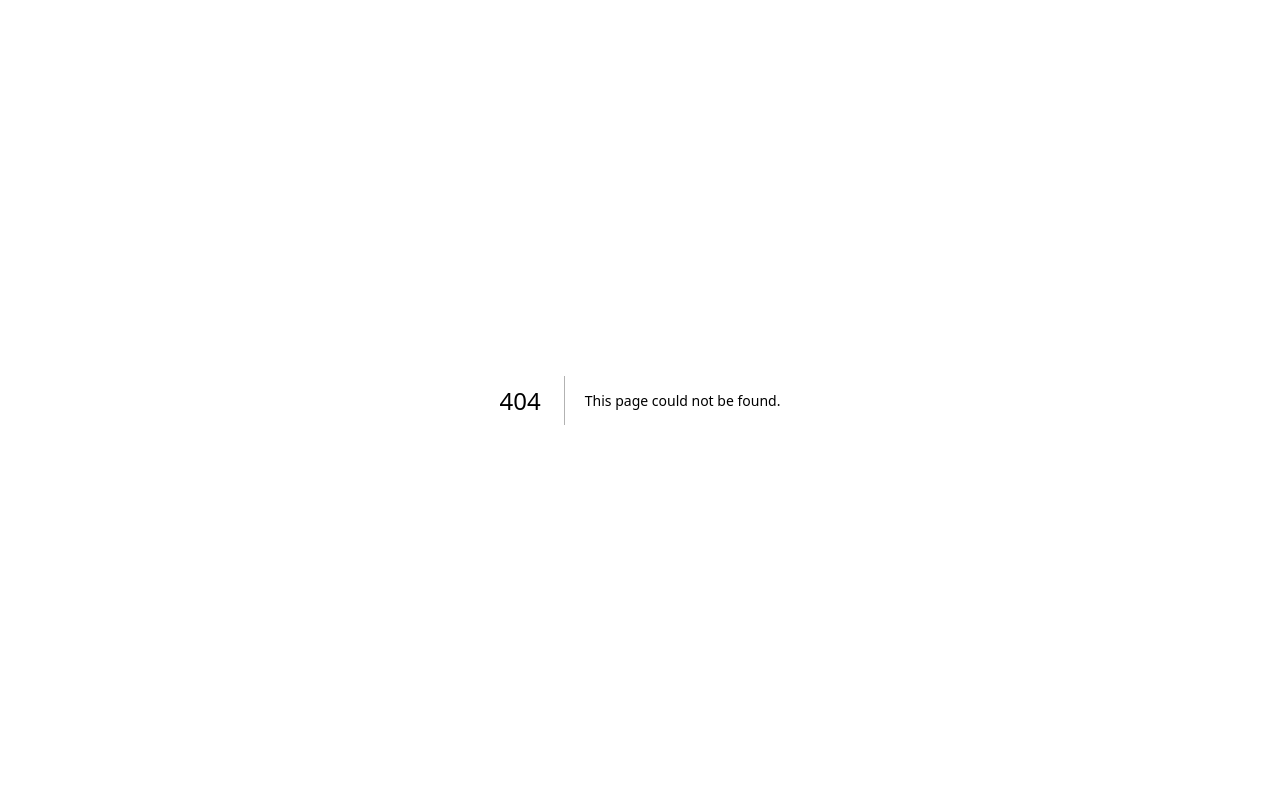
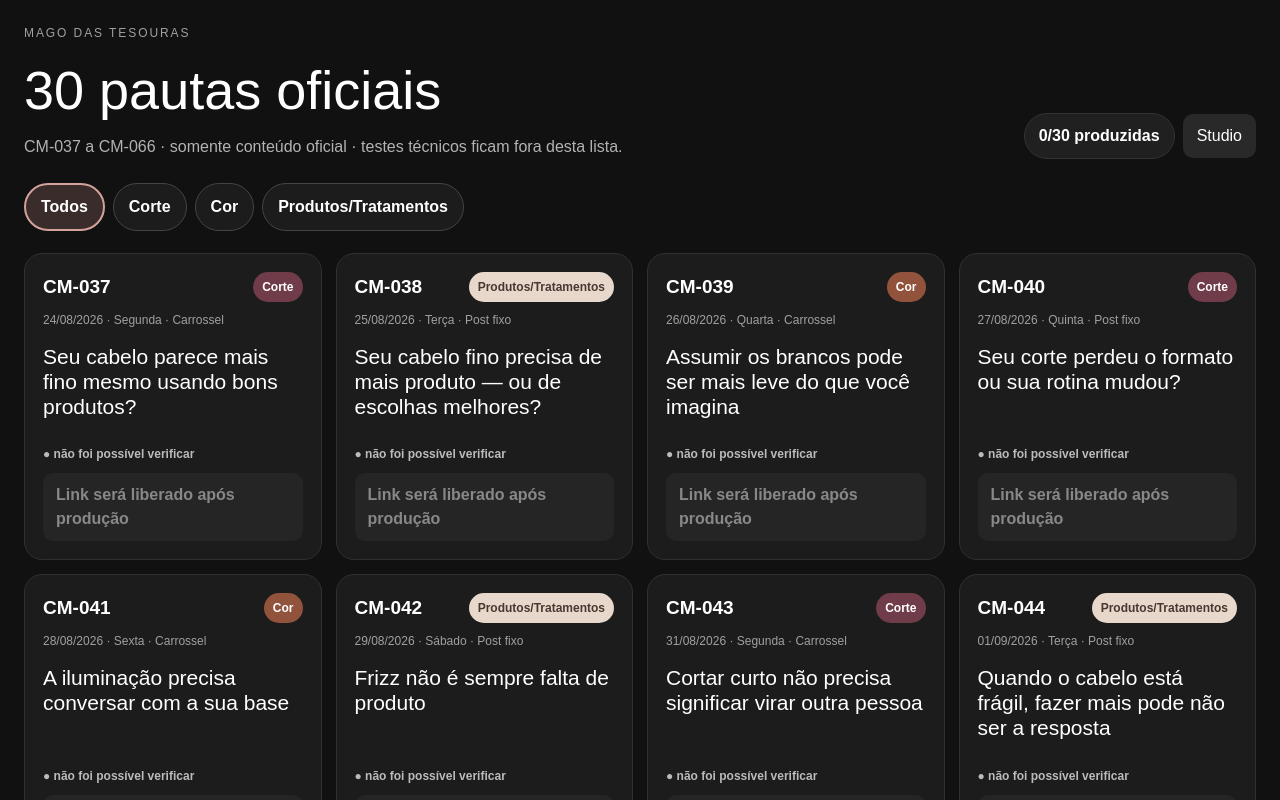
Before and after one commit to ninoaztec-code/gerador-carrossel, a Next.js app: page /pautas in a window 1280 px wide. Before the commit this address had no page. Shown: the top 800 px of the page. Built offline with nearby package versions, Linux system fonts and the light colour scheme; no server answers; a web font is replaced by a local one.

Commit message:
feat: add official 30-pauta content hub

```diff
--- /dev/null
+++ b/app/pautas/page.tsx
@@ -0,0 +1,89 @@
+"use client";
+
+import Link from "next/link";
+import { useEffect, useMemo, useState } from "react";
+import { OFFICIAL_PAUTAS, type OfficialPauta } from "@/lib/officialPautas";
+
+type ProjectStatus = "checking" | "ready" | "missing" | "error";
+
+function formatDate(value: string) {
+  const [year, month, day] = value.split("-");
+  return `${day}/${month}/${year}`;
+}
+
+function badgeStyle(category: OfficialPauta["category"]) {
+  if (category === "Corte") return { background: "#703C49", color: "#fff" };
+  if (category === "Cor") return { background: "#92533D", color: "#fff" };
+  return { background: "#E7D8CB", color: "#493731" };
+}
+
+export default function PautasPage() {
+  const [status, setStatus] = useState<Record<string, ProjectStatus>>(() => Object.fromEntries(OFFICIAL_PAUTAS.map((item) => [item.id, "checking"])));
+  const [filter, setFilter] = useState<"Todos" | OfficialPauta["category"]>("Todos");
+
+  useEffect(() => {
+    let cancelled = false;
+    const check = async () => {
+      const entries = await Promise.all(OFFICIAL_PAUTAS.map(async (item) => {
+        try {
+          const response = await fetch(`/api/projects/${encodeURIComponent(item.id)}`, { cache: "no-store" });
+          return [item.id, response.ok ? "ready" : response.status === 404 ? "missing" : "error"] as const;
+        } catch {
+          return [item.id, "error"] as const;
+        }
+      }));
+      if (!cancelled) setStatus(Object.fromEntries(entries));
+    };
+    void check();
+    return () => { cancelled = true; };
+  }, []);
+
+  const visible = useMemo(() => filter === "Todos" ? OFFICIAL_PAUTAS : OFFICIAL_PAUTAS.filter((item) => item.category === filter), [filter]);
+  const readyCount = Object.values(status).filter((value) => value === "ready").length;
+
+  return <main style={{ minHeight: "100vh", background: "#111", color: "#fff", fontFamily: "Arial,sans-serif", padding: 24 }}>
+    <div style={{ maxWidth: 1280, margin: "0 auto" }}>
+      <header style={{ display: "flex", justifyContent: "space-between", gap: 16, alignItems: "flex-end", flexWrap: "wrap", marginBottom: 24 }}>
+        <div>
+          <div style={{ fontSize: 12, letterSpacing: ".16em", opacity: .6 }}>MAGO DAS TESOURAS</div>
+          <h1 style={{ fontSize: "clamp(30px,5vw,54px)", margin: "8px 0 4px" }}>30 pautas oficiais</h1>
+          <p style={{ margin: 0, opacity: .68 }}>CM-037 a CM-066 · somente conteúdo oficial · testes técnicos ficam fora desta lista.</p>
+        </div>
+        <div style={{ display: "flex", gap: 8, alignItems: "center", flexWrap: "wrap" }}>
+          <div style={{ background: "#202020", border: "1px solid #333", borderRadius: 999, padding: "10px 14px", fontWeight: 800 }}>{readyCount}/30 produzidas</div>
+          <Link href="/studio" style={{ color: "#fff", background: "#292929", padding: "10px 14px", borderRadius: 10, textDecoration: "none" }}>Studio</Link>
+        </div>
+      </header>
+
+      <nav style={{ display: "flex", gap: 8, flexWrap: "wrap", marginBottom: 22 }}>
+        {(["Todos", "Corte", "Cor", "Produtos/Tratamentos"] as const).map((item) => <button key={item} onClick={() => setFilter(item)} style={{ border: filter === item ? "2px solid #D3A29A" : "1px solid #444", background: filter === item ? "#3a2c2a" : "#1c1c1c", color: "#fff", borderRadius: 999, padding: "10px 15px", fontWeight: 800, cursor: "pointer" }}>{item}</button>)}
+      </nav>
+
+      <section style={{ display: "grid", gridTemplateColumns: "repeat(auto-fit,minmax(290px,1fr))", gap: 14 }}>
+        {visible.map((item) => {
+          const state = status[item.id] || "checking";
+          const ready = state === "ready";
+          return <article key={item.id} style={{ background: "#1c1c1c", border: "1px solid #303030", borderRadius: 18, padding: 18, display: "flex", flexDirection: "column", minHeight: 250 }}>
+            <div style={{ display: "flex", justifyContent: "space-between", gap: 10, alignItems: "center" }}>
+              <strong style={{ fontSize: 19 }}>{item.id}</strong>
+              <span style={{ ...badgeStyle(item.category), borderRadius: 999, padding: "6px 9px", fontSize: 12, fontWeight: 800 }}>{item.category}</span>
+            </div>
+            <div style={{ fontSize: 12, opacity: .58, marginTop: 9 }}>{formatDate(item.date)} · {item.day} · {item.format}</div>
+            <h2 style={{ fontSize: 21, lineHeight: 1.18, margin: "16px 0 12px" }}>{item.title}</h2>
+            <div style={{ marginTop: "auto", paddingTop: 14 }}>
+              <div style={{ fontSize: 12, fontWeight: 800, marginBottom: 10, color: ready ? "#a8e6b0" : state === "checking" ? "#e6d5a8" : "#bbb" }}>
+                {ready ? "● projeto produzido" : state === "checking" ? "● verificando VPS…" : state === "error" ? "● não foi possível verificar" : "○ a produzir"}
+              </div>
+              <div style={{ display: "flex", gap: 8, flexWrap: "wrap" }}>
+                {ready ? <>
+                  <Link href={`/studio?project=${encodeURIComponent(item.id)}`} style={{ background: "#F7F2EC", color: "#493731", padding: "10px 13px", borderRadius: 10, textDecoration: "none", fontWeight: 900 }}>Abrir Studio</Link>
+                  <a href={`/api/hermes/render-project?project_id=${encodeURIComponent(item.id)}`} target="_blank" rel="noreferrer" style={{ background: "#292929", color: "#fff", padding: "10px 13px", borderRadius: 10, textDecoration: "none", fontWeight: 800 }}>Render</a>
+                </> : <span style={{ background: "#252525", color: "#888", padding: "10px 13px", borderRadius: 10, fontWeight: 800 }}>Link será liberado após produção</span>}
+              </div>
+            </div>
+          </article>;
+        })}
+      </section>
+    </div>
+  </main>;
+}
```
